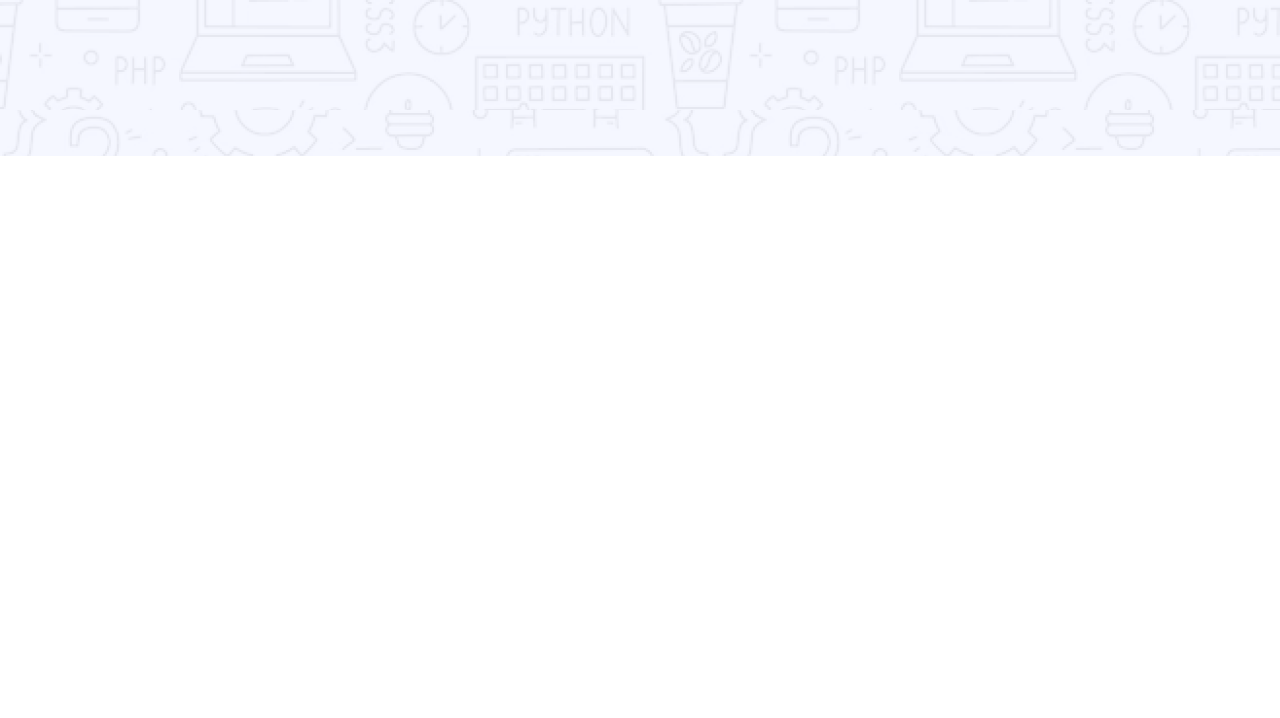
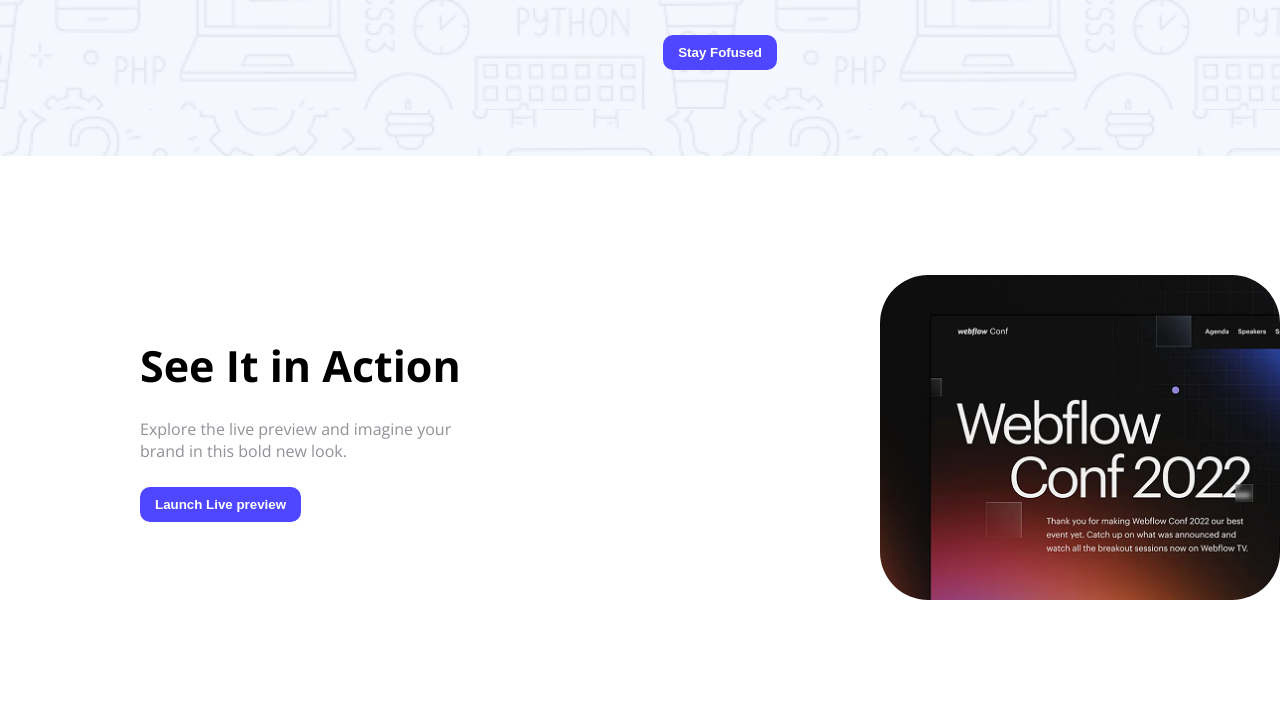
Before and after one commit to Shaker-bd/first-assignment, a plain HTML site: page index.html in a window 1280 px wide. Shown: the part 542-1260 px from the top of the page. Before the commit the page ends 800 px from the top, so only its background shows below. Drawn offline with nearby package versions, Linux system fonts and the light colour scheme.

Commit message:
Action Part Added

```diff
--- a/index.html
+++ b/index.html
@@ -14,20 +14,42 @@
 
     <link rel="stylesheet" href="style.css">
 </head>
-<body>
+<body class="open-sans-normal">
+
+    <!-- Header Section -->
     <header class="header">
 
         <nav class="navbar">
 
-            <div class="nav-logo">
+            <div class="nav-logo color-blues">
                 <h4>LOGO</h4>
             </div>
 
             <div class="nav-signup">
-                <a href="#"><button class="button">Stay Focused </button></a>
+                <a class="open-sans-normal " href="#"><button class="button">Sign Up </button></a>
             </div>
         </nav>
+        <div class="banner-container">
+            <h1 class="banner-content">Cool Dark UI Template for <br> Webflow Agencies!</h1>
+            <a  href="#"><button class="button">Stay Fofused</button></a>
+        </div>
 
     </header>
+
+    <!-- Main Section -->
+     <main class="main-section">
+
+        <div class="action-container">
+            <div class="action-content">
+                <h3 class="action-h3"> See It in Action </h3>
+                <p class="dark-2">Explore the live preview and imagine your <br> brand in this bold new look.</p>
+                <a class="action-button" href="#"><button class="button">Launch Live preview</button></a>
+            </div>
+            <div class="action-image-div">
+                  <img class="action-image"  src="Assets/wc-mini.png" alt="">
+            </div>
+        </div>
+
+     </main>
 </body>
 </html>
--- a/style.css
+++ b/style.css
@@ -2,18 +2,35 @@
     margin: 0;
     padding: 0;
 }
+/* Google fonts */
 
+.open-sans-normal {
+  font-family: "Open Sans", sans-serif;
+  font-optical-sizing: auto;
+  font-style: normal;
+  font-variation-settings:
+    "wdth" 100;
+}
 /* Common Style Start*/
 
 .button {
     background-color: rgba(78, 71, 255, 1);
     padding: 10px 15px;
     color: white;
+    font-weight: bold;
     border-radius: 10px;
+    border-style: none;
+}
+.color-blue {
+    color: rgba(78, 71, 255, 1) ;
+}
+.dark-2 {
+    color: rgba(37, 36, 50, 0.5);
 }
 
 /* Common Style End*/
 
+/* Header Section Style */
 .header {
     width:1440px ;
     height: 698px;
@@ -27,3 +44,65 @@
     justify-content: space-between;
     align-items: center;
 }
+.nav-logo {
+    font-size: 34px;
+}
+
+/* Banner Section */
+.banner-container {
+    width: 905px;
+    height: 237px;
+    margin: 0 auto;
+    text-align: center;
+    margin-bottom: 152px;
+}
+.banner-content {
+    font-size: 65px;
+    font-weight: boldss;
+    padding-top: 200px;
+    margin-bottom: 50px;
+}
+
+/* Main Section Style */
+
+.main-section {
+    margin: 0 159px 0 140px;
+}
+
+/* Action Part */
+
+.action-container {
+    display: flex;
+    width: 1140px;
+    height:330px ;
+    margin: o auto;
+    margin-top: 116px;
+    justify-content: space-between;
+    align-items: center;
+    margin-bottom: 116px;
+}
+.action-content {
+    width: 517px;
+    height: 203px;
+
+}
+.action-content p {
+ margin-bottom: 25px;
+
+}
+.action-h3 {
+    font-size: 43px;
+    font-weight: bold;
+     margin-bottom: 23px;
+}
+
+.action-image-div {
+    height: 325px;
+    width: 400px;
+    border-radius: 48px;
+}
+.action-image {
+    height: 325px;
+    width: 400px;
+    border-radius: 48px;
+}
```
Also changed, not shown: ui/action.png.
